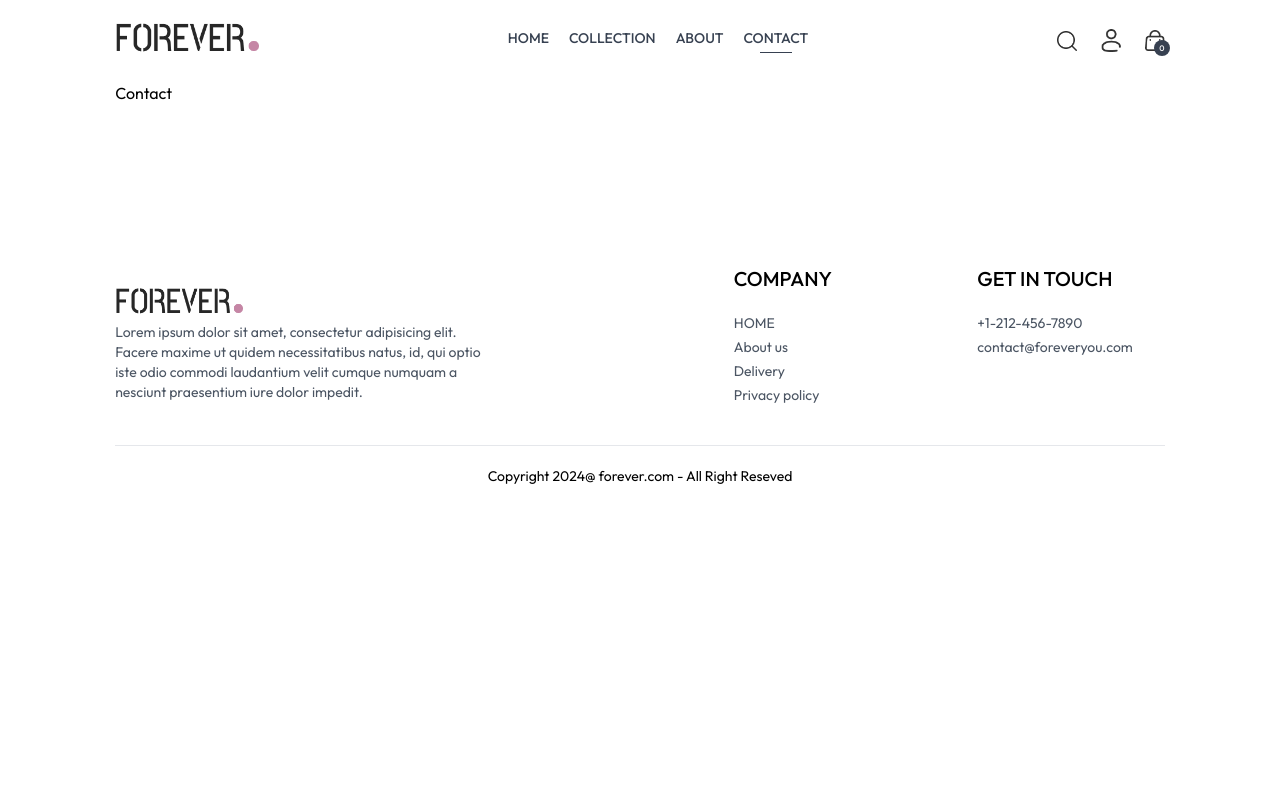
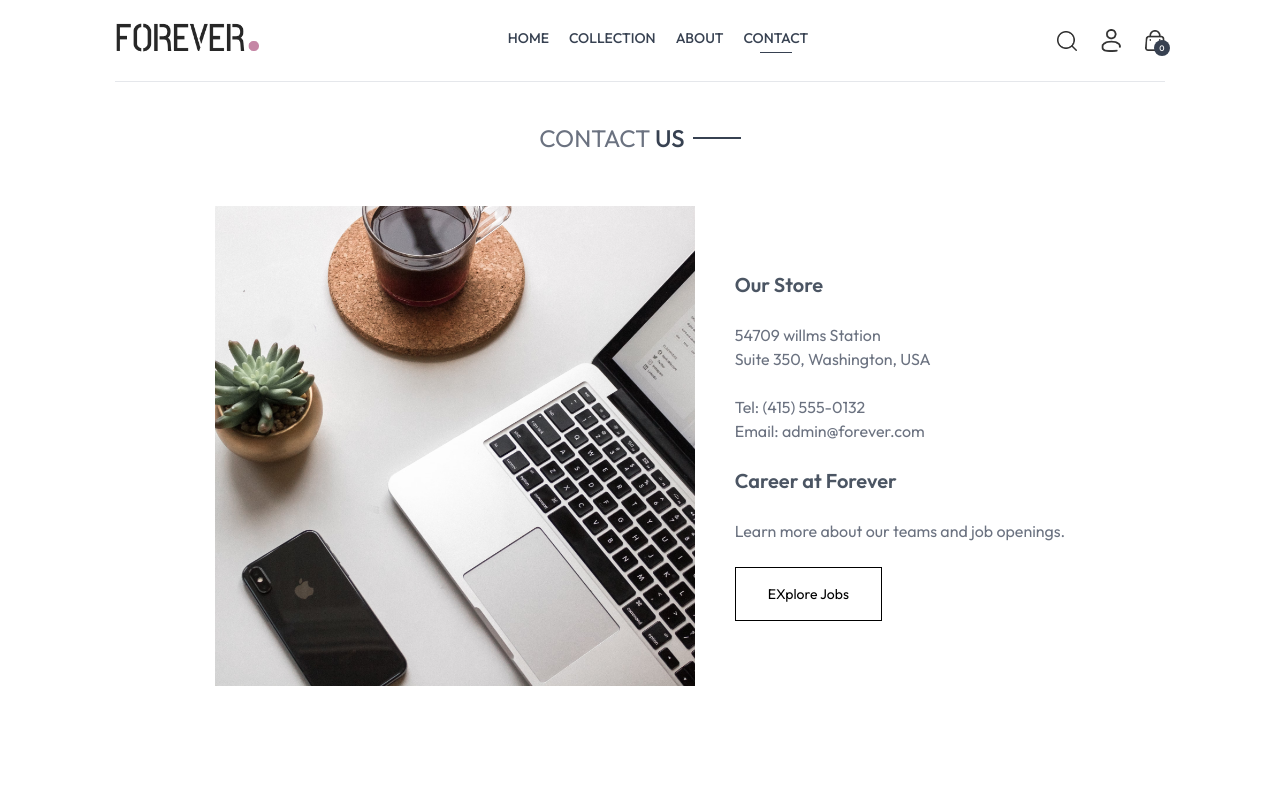
Before and after one commit to lsj2015-hub/forever-mall, a React app in the folder frontend/: page /contact in a window 1280 px wide. Shown: the top 800 px of the page. Built offline with nearby package versions, Linux system fonts and the light colour scheme; the HTML template or start-up script is replaced by a standard one.

Commit message:
Contact Page Design completed

```diff
--- a/frontend/src/pages/Contact.jsx
+++ b/frontend/src/pages/Contact.jsx
@@ -1,5 +1,41 @@
+import { assets } from '../assets/assets';
+import NewsLetterBox from '../components/NewsLetterBox';
+import Title from '../components/Title';
+
 const Contact = () => {
-  return <div>Contact</div>;
+  return (
+    <div>
+      <div className="text-center text-2xl pt-10 border-t">
+        <Title text1="CONTACT" text2="US" />
+      </div>
+      <div className="my-10 flex flex-col justify-center md:flex-row gap-10 mb-28">
+        <img
+          src={assets.contact_img}
+          alt=""
+          className="w0full md:max-w-[480px]"
+        />
+        <div className="flex flex-col justify-center items-start gap-6">
+          <p className="font-semibold text-xl text-gray-600">Our Store</p>
+          <p className="text-gray-500">
+            54709 willms Station <br /> Suite 350, Washington, USA
+          </p>
+          <p className="text-gray-500">
+            Tel: (415) 555-0132 <br /> Email: admin@forever.com
+          </p>
+          <p className="font-semibold text-xl text-gray-600">
+            Career at Forever
+          </p>
+          <p className="text-gray-500">
+            Learn more about our teams and job openings.
+          </p>
+          <button className="border border-black px-8 py-4 text-sm hover:bg-black hover:text-white transition-all duration-500">
+            EXplore Jobs
+          </button>
+        </div>
+      </div>
+      <NewsLetterBox />
+    </div>
+  );
 };
 
 export default Contact;
```
